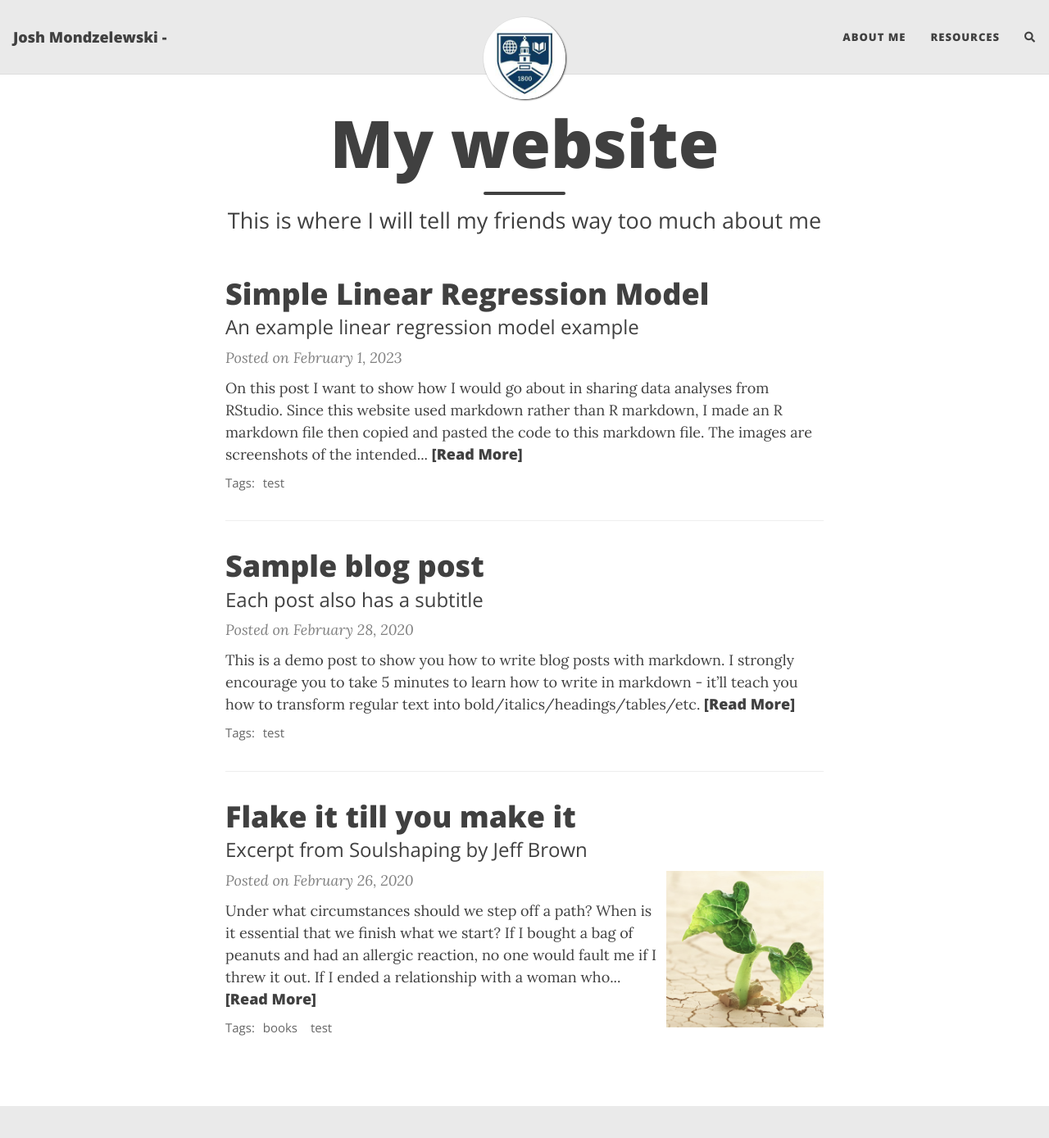
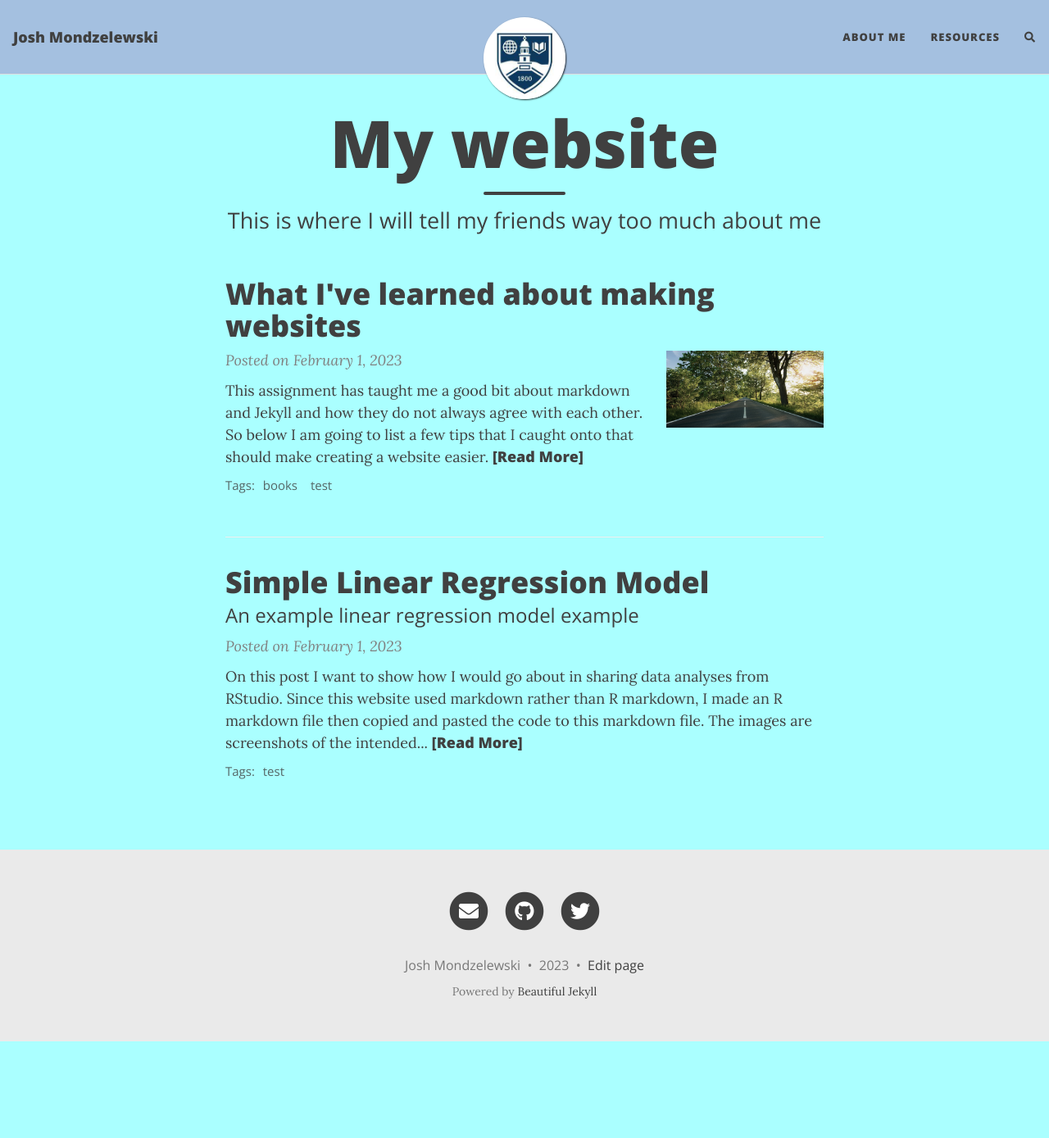
Before and after one commit to JoshMondz/JoshMondz.github.io, a Jekyll site: the page built from index.html, in a window 1280 px wide and 1400 px high. Shown: the top 1389 px of the window at 82% size. Built offline with Jekyll 4.4.1, drawn with Linux system fonts in a browser that asks for light colours; nearby versions of some CDN libraries; the list of posts is cut into pages by our own code; comment, search, counter and statistics services are not loaded.

Commit message:
Adding post 2

````diff
--- a/_config.yml
+++ b/_config.yml
@@ -10,7 +10,7 @@
 ############################
 
 # Name of website
-title: Josh Mondzelewski -
+title: Josh Mondzelewski
 
 # Your name to show in the footer
 author: Josh Mondzelewski
@@ -125,10 +125,10 @@ navbar-var-length: false
 
 # Personalize the colours in your website. Colour values can be any valid CSS colour
 
-navbar-col: "#EAEAEA"
+navbar-col: "#A4C0E0"
 navbar-text-col: "#404040"
 navbar-border-col: "#DDDDDD"
-page-col: "#FFFFFF"
+page-col: "#AAFFFF"
 text-col: "#404040"
 link-col: "#008AFF"
 hover-col: "#0085A1"
--- a/_posts/2020-02-26-flake-it-till-you-make-it.md
+++ /dev/null
@@ -1,17 +0,0 @@
----
-layout: post
-title: Flake it till you make it
-subtitle: Excerpt from Soulshaping by Jeff Brown
-cover-img: /assets/img/path.jpg
-thumbnail-img: /assets/img/thumb.png
-share-img: /assets/img/path.jpg
-tags: [books, test]
----
-
-Under what circumstances should we step off a path? When is it essential that we finish what we start? If I bought a bag of peanuts and had an allergic reaction, no one would fault me if I threw it out. If I ended a relationship with a woman who hit me, no one would say that I had a commitment problem. But if I walk away from a seemingly secure route because my soul has other ideas, I am a flake?
-
-The truth is that no one else can definitively know the path we are here to walk. It’s tempting to listen—many of us long for the omnipotent other—but unless they are genuine psychic intuitives, they can’t know. All others can know is their own truth, and if they’ve actually done the work to excavate it, they will have the good sense to know that they cannot genuinely know anyone else’s. Only soul knows the path it is here to walk. Since you are the only one living in your temple, only you can know its scriptures and interpretive structure.
-
-At the heart of the struggle are two very different ideas of success—survival-driven and soul-driven. For survivalists, success is security, pragmatism, power over others. Success is the absence of material suffering, the nourishing of the soul be damned. It is an odd and ironic thing that most of the material power in our world often resides in the hands of younger souls. Still working in the egoic and material realms, they love the sensations of power and focus most of their energy on accumulation. Older souls tend not to be as materially driven. They have already played the worldly game in previous lives and they search for more subtle shades of meaning in this one—authentication rather than accumulation. They are often ignored by the culture at large, although they really are the truest warriors.
-
-A soulful notion of success rests on the actualization of our innate image. Success is simply the completion of a soul step, however unsightly it may be. We have finished what we started when the lesson is learned. What a fear-based culture calls a wonderful opportunity may be fruitless and misguided for the soul. Staying in a passionless relationship may satisfy our need for comfort, but it may stifle the soul. Becoming a famous lawyer is only worthwhile if the soul demands it. It is an essential failure if you are called to be a monastic this time around. If you need to explore and abandon ten careers in order to stretch your soul toward its innate image, then so be it. Flake it till you make it.
--- a/_posts/2020-02-28-test-markdown.md
+++ /dev/null
@@ -1,78 +0,0 @@
----
-layout: post
-title: Sample blog post
-subtitle: Each post also has a subtitle
-gh-repo: JoshMondz/JoshMondz.github.io
-gh-badge: [star, fork, follow]
-tags: [test]
-comments: true
----
-
-This is a demo post to show you how to write blog posts with markdown.  I strongly encourage you to [take 5 minutes to learn how to write in markdown](https://markdowntutorial.com/) - it'll teach you how to transform regular text into bold/italics/headings/tables/etc.
-
-**Here is some bold text**
-
-## Here is a secondary heading
-
-Here's a useless table:
-
-| Number | Next number | Previous number |
-| :------ |:--- | :--- |
-| Five | Six | Four |
-| Ten | Eleven | Nine |
-| Seven | Eight | Six |
-| Two | Three | One |
-
-
-How about a yummy crepe?
-
-![Crepe](https://s3-media3.fl.yelpcdn.com/bphoto/cQ1Yoa75m2yUFFbY2xwuqw/348s.jpg)
-
-It can also be centered!
-
-![Crepe](https://s3-media3.fl.yelpcdn.com/bphoto/cQ1Yoa75m2yUFFbY2xwuqw/348s.jpg){: .mx-auto.d-block :}
-
-Here's a code chunk:
-
-~~~
-var foo = function(x) {
-  return(x + 5);
-}
-foo(3)
-~~~
-
-And here is the same code with syntax highlighting:
-
-```javascript
-var foo = function(x) {
-  return(x + 5);
-}
-foo(3)
-```
-
-And here is the same code yet again but with line numbers:
-
-{% highlight javascript linenos %}
-var foo = function(x) {
-  return(x + 5);
-}
-foo(3)
-{% endhighlight %}
-
-## Boxes
-You can add notification, warning and error boxes like this:
-
-### Notification
-
-{: .box-note}
-**Note:** This is a notification box.
-
-### Warning
-
-{: .box-warning}
-**Warning:** This is a warning box.
-
-### Error
-
-{: .box-error}
-**Error:** This is an error box.
--- /dev/null
+++ b/_posts/2023-02-01-what-I-learned.md
@@ -0,0 +1,16 @@
+---
+layout: post
+title: What I've learned about making websites
+cover-img: /assets/img/path.jpg
+share-img: /assets/img/path.jpg
+tags: [books, test]
+readtime: true
+---
+
+This assignment has taught me a good bit about markdown and Jekyll and how they do not always agree with each other. So below I am going to list a few tips that I caught onto that should make creating a website easier.
+
+- In markdown, bullet points are indicated by a star "*". But with beautiful  Jekyll, bullet points are indicated with a dash "-". If you dont use a dash, jekyll will not understand and your webpage will be in a plain html style
+
+- The "preview" box does not work the same as in RMarkdown since the preview will show a reqular html box. You sort of just need to trust the process and add, commit, and push a lot
+
+- This goes along with the previous bullet but images are very specific and preview will not show your images even if you have the path correct. Once again this will just take a lot of adding, commiting, and pushing.
````
